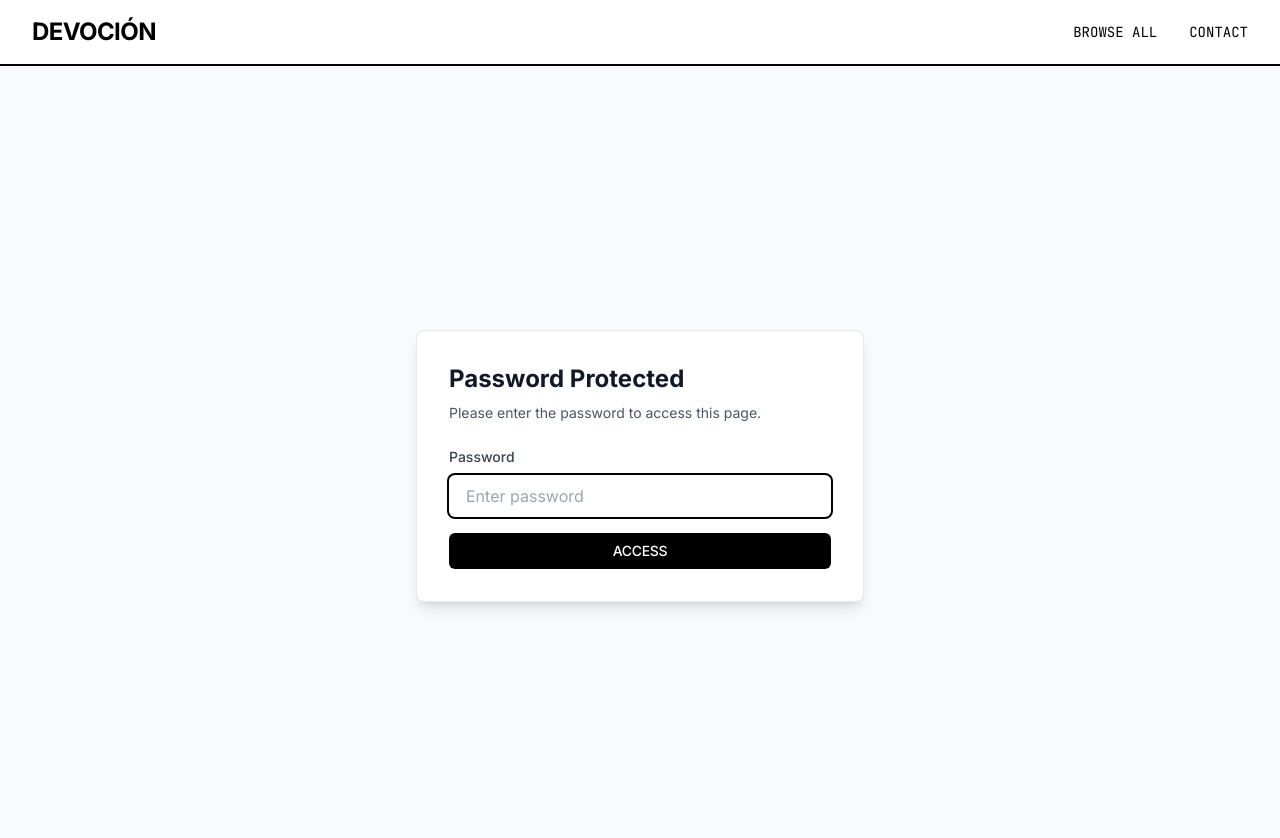
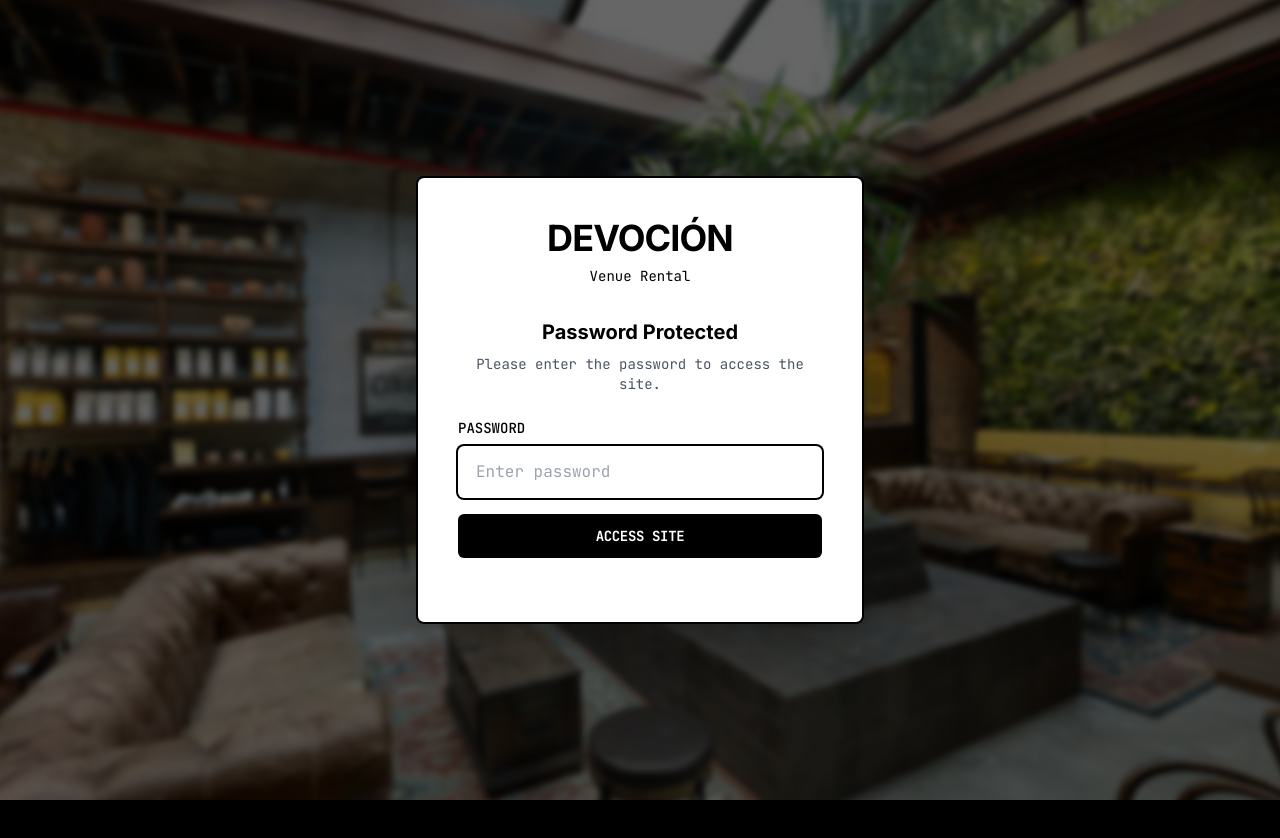
Before and after one commit to ssttuuddiioo/devocion, a Next.js app: page / in a window 1280 px wide. Shown: the top 838 px of the page. After the commit the page ends 800 px from the top, so only its background shows below. Built offline with nearby package versions, Linux system fonts and the light colour scheme.

Commit message:
Add site-wide password protection with splash page landing

```diff
--- a/app/admin/page.tsx
+++ b/app/admin/page.tsx
@@ -4,7 +4,6 @@
 import { FilterBar } from '@/components/admin/filter-bar'
 import { InquiriesTable } from '@/components/admin/inquiries-table'
 import { DetailPanel } from '@/components/admin/detail-panel'
-import { PasswordProtection } from '@/components/auth/password-protection'
 import { useAdminStore, useInquiriesStore } from '@/lib/store'
 import { X, Bell } from 'lucide-react'
 import { useState } from 'react'
@@ -17,8 +16,7 @@
   const newInquiriesCount = inquiries.filter((i) => i.status === 'NEW').length
 
   return (
-    <PasswordProtection password="pablorules" storageKey="admin_password_authenticated">
-      <main className="min-h-screen bg-gray-50">
+    <main className="min-h-screen bg-gray-50">
       <div className="max-w-[1600px] mx-auto px-4 sm:px-6 lg:px-8 py-8">
         <div className="mb-8">
           <h1 className="text-3xl font-bold text-gray-900 mb-2">
@@ -65,6 +63,5 @@
         </div>
       </div>
     </main>
-    </PasswordProtection>
   )
 }
--- a/app/layout.tsx
+++ b/app/layout.tsx
@@ -3,6 +3,7 @@
 import { JetBrains_Mono } from 'next/font/google'
 import './globals.css'
 import { Header } from '@/components/header'
+import { SiteProtection } from '@/components/auth/site-protection'
 
 const inter = Inter({
   subsets: ['latin'],
@@ -29,8 +30,10 @@
   return (
     <html lang="en" className={`${inter.variable} ${jetbrainsMono.variable}`}>
       <body className="bg-brand-black">
-        <Header />
-        {children}
+        <SiteProtection password="pablorules">
+          <Header />
+          {children}
+        </SiteProtection>
       </body>
     </html>
   )
--- a/app/page.tsx
+++ b/app/page.tsx
@@ -1,12 +1,5 @@
-'use client'
-
 import { HomePageFinder } from '@/components/landing/home-page-finder'
-import { PasswordProtection } from '@/components/auth/password-protection'
 
 export default function Home() {
-  return (
-    <PasswordProtection password="pablorules" storageKey="home_password_authenticated">
-      <HomePageFinder />
-    </PasswordProtection>
-  )
+  return <HomePageFinder />
 }
--- /dev/null
+++ b/components/auth/site-protection.tsx
@@ -0,0 +1,39 @@
+'use client'
+
+import { useState, useEffect } from 'react'
+import { SplashPage } from './splash-page'
+
+interface SiteProtectionProps {
+  children: React.ReactNode
+  password: string
+}
+
+export function SiteProtection({ children, password }: SiteProtectionProps) {
+  const [isAuthenticated, setIsAuthenticated] = useState(false)
+  const [isLoading, setIsLoading] = useState(true)
+
+  useEffect(() => {
+    // Check if already authenticated in session storage
+    const authenticated = sessionStorage.getItem('site_password_authenticated') === 'true'
+    setIsAuthenticated(authenticated)
+    setIsLoading(false)
+  }, [])
+
+  const handleAuthenticated = () => {
+    setIsAuthenticated(true)
+  }
+
+  if (isLoading) {
+    return (
+      <div className="min-h-screen bg-brand-black flex items-center justify-center">
+        <div className="text-white font-mono">Loading...</div>
+      </div>
+    )
+  }
+
+  if (!isAuthenticated) {
+    return <SplashPage onAuthenticated={handleAuthenticated} password={password} />
+  }
+
+  return <>{children}</>
+}
--- /dev/null
+++ b/components/auth/splash-page.tsx
@@ -0,0 +1,100 @@
+'use client'
+
+import { useState } from 'react'
+import Image from 'next/image'
+
+interface SplashPageProps {
+  onAuthenticated: () => void
+  password: string
+}
+
+export function SplashPage({ onAuthenticated, password }: SplashPageProps) {
+  const [inputPassword, setInputPassword] = useState('')
+  const [error, setError] = useState('')
+
+  const handleSubmit = (e: React.FormEvent) => {
+    e.preventDefault()
+    setError('')
+
+    if (inputPassword === password) {
+      sessionStorage.setItem('site_password_authenticated', 'true')
+      onAuthenticated()
+      setInputPassword('')
+    } else {
+      setError('Incorrect password. Please try again.')
+      setInputPassword('')
+    }
+  }
+
+  return (
+    <div className="min-h-screen bg-brand-black flex items-center justify-center px-4 relative overflow-hidden">
+      {/* Blurred Background Image */}
+      <div className="absolute inset-0 z-0">
+        <Image
+          src="/williamsburg.webp"
+          alt="Devocion"
+          fill
+          className="object-cover"
+          priority
+          sizes="100vw"
+          style={{ filter: 'blur(3px)', transform: 'scale(1.1)' }}
+        />
+        {/* Overlay */}
+        <div className="absolute inset-0 bg-black/60" />
+      </div>
+
+      {/* Content */}
+      <div className="relative z-10 w-full max-w-md">
+        <div className="bg-white rounded-lg shadow-2xl p-8 md:p-10 border-2 border-black">
+          {/* Logo/Branding */}
+          <div className="text-center mb-8">
+            <h1 className="text-4xl font-bold text-black mb-2 uppercase tracking-tight">
+              DEVOCIÓN
+            </h1>
+            <p className="text-sm text-black font-mono">
+              Venue Rental
+            </p>
+          </div>
+
+          {/* Password Form */}
+          <div className="mb-6">
+            <h2 className="text-xl font-bold text-black mb-2 text-center">
+              Password Protected
+            </h2>
+            <p className="text-gray-600 mb-6 text-sm text-center font-mono">
+              Please enter the password to access the site.
+            </p>
+            <form onSubmit={handleSubmit} className="space-y-4">
+              <div>
+                <label
+                  htmlFor="password"
+                  className="block text-sm font-medium text-black mb-2 uppercase font-mono"
+                >
+                  Password
+                </label>
+                <input
+                  id="password"
+                  type="password"
+                  value={inputPassword}
+                  onChange={(e) => setInputPassword(e.target.value)}
+                  className="w-full px-4 py-3 border-2 border-black bg-white text-black rounded-md focus:outline-none focus:ring-2 focus:ring-black focus:border-transparent font-mono"
+                  placeholder="Enter password"
+                  autoFocus
+                />
+                {error && (
+                  <p className="mt-2 text-sm text-red-600 font-mono">{error}</p>
+                )}
+              </div>
+              <button
+                type="submit"
+                className="w-full bg-black text-white py-3 px-4 rounded-md hover:bg-gray-800 transition-colors font-bold uppercase tracking-tight text-sm font-mono"
+              >
+                Access Site
+              </button>
+            </form>
+          </div>
+        </div>
+      </div>
+    </div>
+  )
+}
```
